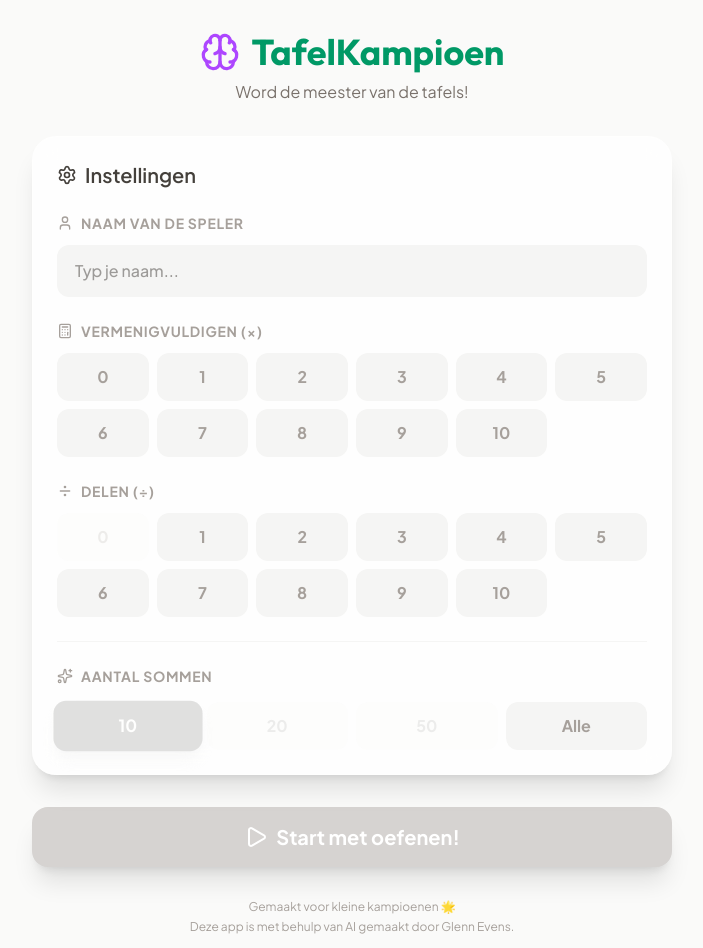
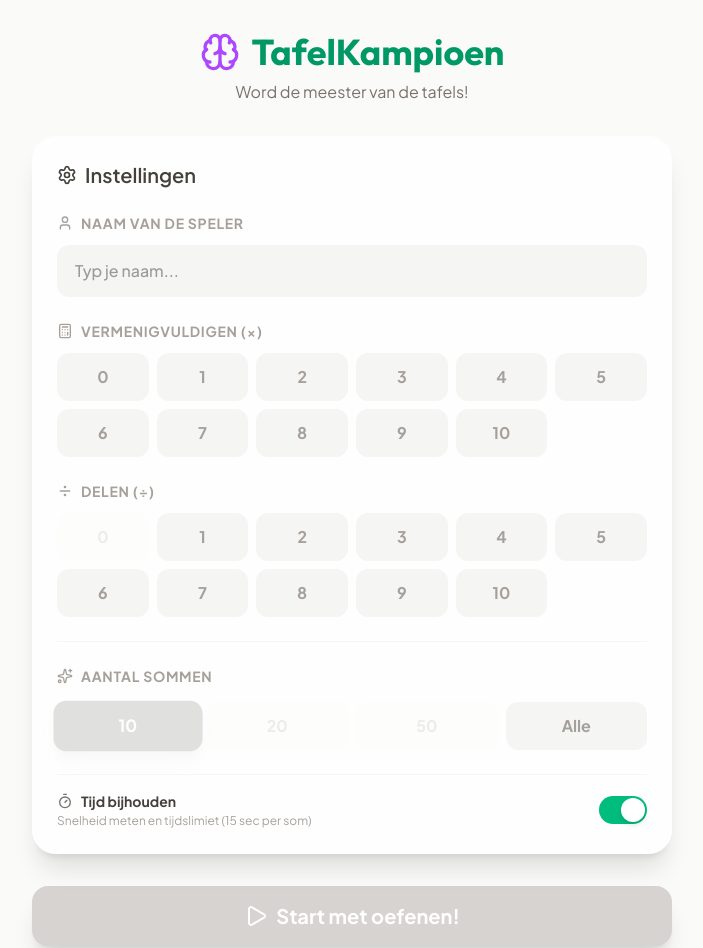
Before and after one commit to evensglenn/tafelkampioen, a React (Vite) app: page / in a window 1280 px wide. Shown: the top 948 px of the page, without its empty margins (288-991 px from the left). Built offline with nearby package versions, Linux system fonts and the light colour scheme.

Commit message:
feat: add optional time tracking to sessions
Introduce `trackTime` setting to toggle time-based performance metrics. Updated types and session logic to conditionally track duration and average time per sum. Bumped version to 1.10.0.

```diff
--- a/package.json
+++ b/package.json
@@ -1,7 +1,7 @@
 {
   "name": "react-example",
   "private": true,
-  "version": "1.9.2",
+  "version": "1.10.0",
   "type": "module",
   "scripts": {
     "dev": "vite --port=3000 --host=0.0.0.0",
--- a/src/App.tsx
+++ b/src/App.tsx
@@ -21,7 +21,8 @@ import {
   History,
   X,
   Info,
-  Trash2
+  Trash2,
+  Timer
 } from 'lucide-react';
 import { Exercise, Operation, UserSettings, MasteryData, SessionResult } from './types';
 
@@ -31,7 +32,15 @@ export default function App() {
   const [mode, setMode] = useState<'settings' | 'practice' | 'results'>('settings');
   const [settings, setSettings] = useState<UserSettings>(() => {
     const saved = localStorage.getItem('tafel-settings');
-    return saved ? JSON.parse(saved) : { playerName: '', multiplicationTables: [], divisionTables: [], exerciseCount: 10 };
+    const parsed = saved ? JSON.parse(saved) : {};
+    return {
+      playerName: '',
+      multiplicationTables: [],
+      divisionTables: [],
+      exerciseCount: 10,
+      trackTime: true,
+      ...parsed
+    };
   });
   const [mastery, setMastery] = useState<MasteryData>(() => {
     const saved = localStorage.getItem('tafel-mastery');
@@ -133,13 +142,14 @@ export default function App() {
     setTimeout(() => {
       if (nextStats.total >= activeTotal) {
         // Save to session history
+        const isTimeTracked = settings.trackTime !== false;
         const now = Date.now();
-        const duration = sessionStartTime ? now - sessionStartTime : 0;
-        const averageTimePerSum = duration / nextStats.total;
+        const duration = isTimeTracked && sessionStartTime ? now - sessionStartTime : undefined;
+        const averageTimePerSum = isTimeTracked && duration !== undefined ? duration / nextStats.total : undefined;
         const allCorrect = nextStats.correct === nextStats.total;
 
         let recordBeaten = false;
-        if (allCorrect) {
+        if (isTimeTracked && allCorrect && averageTimePerSum !== undefined) {
           if (!settings.personalBest || averageTimePerSum < settings.personalBest) {
             setSettings(prev => ({ ...prev, personalBest: averageTimePerSum }));
             recordBeaten = true;
@@ -155,6 +165,7 @@ export default function App() {
           timestamp: now,
           duration,
           averageTimePerSum,
+          trackTime: isTimeTracked,
           multiplicationTables: [...settings.multiplicationTables],
           divisionTables: [...settings.divisionTables],
           history: [...history, { exercise: currentExercise, correct: isCorrect }]
@@ -180,10 +191,27 @@ export default function App() {
         setCurrentExercise(null); // Clear current to trigger useEffect
         setUserAnswer('');
         setFeedback(null);
+        if (settings.trackTime !== false) {
           startTimer();
         }
+      }
     }, 500);
-  }, [currentExercise, feedback, stats, activeTotal, startTimer, stopTimer, settings.multiplicationTables, settings.playerName, history, playSuccessSound]);
+  }, [
+    currentExercise,
+    feedback,
+    stats,
+    activeTotal,
+    startTimer,
+    stopTimer,
+    settings.multiplicationTables,
+    settings.divisionTables,
+    settings.playerName,
+    settings.trackTime,
+    settings.personalBest,
+    sessionStartTime,
+    history,
+    playSuccessSound
+  ]);
 
   useEffect(() => {
     handleAnswerRef.current = handleAnswer;
@@ -312,9 +340,14 @@ export default function App() {
     setMode('practice');
     setUserAnswer('');
     setFeedback(null);
+    setIsNewRecord(false);
+    if (settings.trackTime !== false) {
       setSessionStartTime(Date.now());
-    setIsNewRecord(false);
       startTimer();
+    } else {
+      setSessionStartTime(null);
+      stopTimer();
+    }
   };
 
   const retryMistakes = () => {
@@ -336,7 +369,11 @@ export default function App() {
     setMode('practice');
     setUserAnswer('');
     setFeedback(null);
+    if (settings.trackTime !== false) {
       startTimer();
+    } else {
+      stopTimer();
+    }
   };
 
   return (
@@ -447,6 +484,11 @@ export default function App() {
                           <p className="text-amber-900 font-bold">{(settings.personalBest / 1000).toFixed(2)}s <span className="text-xs font-normal opacity-60">per som</span></p>
                         </div>
                       </div>
+                      {settings.trackTime === false && (
+                        <span className="text-[10px] bg-amber-100 text-amber-800 px-2.5 py-1 rounded-lg font-semibold">
+                          Tijd uit
+                        </span>
+                      )}
                     </motion.div>
                   )}
 
@@ -475,6 +517,38 @@ export default function App() {
                         );
                       })}
                     </div>
+                  </div>
+
+                  <div className="pt-4 border-t border-stone-100 flex items-center justify-between">
+                    <div className="space-y-0.5">
+                      <div className="flex items-center gap-2">
+                        <Timer className="w-4 h-4 text-stone-500" />
+                        <span className="font-bold text-sm text-stone-700">Tijd bijhouden</span>
+                      </div>
+                      <p className="text-xs text-stone-400">
+                        {settings.trackTime !== false
+                          ? 'Snelheid meten en tijdslimiet (15 sec per som)'
+                          : 'Rustig oefenen zonder tijdslimiet'}
+                      </p>
+                    </div>
+                    <button
+                      type="button"
+                      role="switch"
+                      aria-checked={settings.trackTime !== false}
+                      onClick={() => setSettings(prev => ({ ...prev, trackTime: !(prev.trackTime !== false) }))}
+                      className={`
+                        relative inline-flex h-7 w-12 flex-shrink-0 cursor-pointer rounded-full border-2 border-transparent transition-colors duration-200 ease-in-out focus:outline-none
+                        ${settings.trackTime !== false ? 'bg-emerald-500' : 'bg-stone-200'}
+                      `}
+                    >
+                      <span
+                        aria-hidden="true"
+                        className={`
+                          pointer-events-none inline-block h-6 w-6 transform rounded-full bg-white shadow-md ring-0 transition duration-200 ease-in-out
+                          ${settings.trackTime !== false ? 'translate-x-5' : 'translate-x-0'}
+                        `}
+                      />
+                    </button>
                   </div>
                 </div>
               </div>
@@ -522,6 +596,12 @@ export default function App() {
                         <div className="flex items-center justify-between">
                           <span className="font-bold text-stone-700">{result.playerName}</span>
                           <div className="flex items-center gap-2">
+                            {result.trackTime !== false && result.averageTimePerSum !== undefined && (
+                              <span className="text-[11px] font-semibold text-blue-600 bg-blue-50 px-2 py-0.5 rounded-md flex items-center gap-1">
+                                <Timer className="w-3 h-3" />
+                                {(result.averageTimePerSum / 1000).toFixed(1)}s
+                              </span>
+                            )}
                             <span className="font-mono font-bold text-emerald-600">
                               {result.correct} / {result.total}
                             </span>
@@ -563,6 +643,7 @@ export default function App() {
                 </div>
 
                 {/* Timer bar */}
+                {settings.trackTime !== false && (
                   <div className="absolute top-2 left-0 w-full h-1.5 bg-stone-50 overflow-hidden">
                     <motion.div
                       className={`h-full transition-colors duration-300 ${timeLeft < 3 ? 'bg-red-500' : 'bg-orange-400'}`}
@@ -571,6 +652,7 @@ export default function App() {
                       transition={{ duration: 0.05, ease: 'linear' }}
                     />
                   </div>
+                )}
 
                 <div className="flex justify-between items-center mb-8">
                   <button
@@ -704,7 +786,7 @@ export default function App() {
                 </div>
               </div>
 
-              {stats.correct === stats.total && (
+              {stats.correct === stats.total && settings.trackTime !== false && sessionHistory[0]?.averageTimePerSum !== undefined && (
                 <motion.div
                   initial={{ scale: 0.9, opacity: 0 }}
                   animate={{ scale: 1, opacity: 1 }}
@@ -819,9 +901,15 @@ export default function App() {
                   </div>
                   <div className="bg-blue-50 p-4 rounded-2xl text-center">
                     <div className="text-xl font-bold text-blue-600">
-                      {selectedSession.averageTimePerSum ? (selectedSession.averageTimePerSum / 1000).toFixed(1) : '-'}s
+                      {selectedSession.trackTime !== false && selectedSession.averageTimePerSum !== undefined
+                        ? `${(selectedSession.averageTimePerSum / 1000).toFixed(1)}s`
+                        : '-'}
                     </div>
-                    <div className="text-[10px] text-blue-600/60 font-bold uppercase">Snelheid</div>
+                    <div className="text-[10px] text-blue-600/60 font-bold uppercase">
+                      {selectedSession.trackTime !== false && selectedSession.averageTimePerSum !== undefined
+                        ? 'Snelheid'
+                        : 'Geen tijd'}
+                    </div>
                   </div>
                 </div>
 
@@ -863,7 +951,7 @@ export default function App() {
       <footer className="mt-8 text-center text-stone-400 text-xs space-y-1">
         <p>Gemaakt voor kleine kampioenen 🌟</p>
         <p>Deze app is met behulp van AI gemaakt door Glenn Evens.</p>
-        <p className="opacity-50 pt-2">v1.9.2</p>
+        <p className="opacity-50 pt-2">v1.10.0</p>
       </footer>
     </div>
   );
--- a/src/types.ts
+++ b/src/types.ts
@@ -15,6 +15,7 @@ export interface UserSettings {
   divisionTables: number[];
   exerciseCount: 10 | 20 | 50 | 'all';
   personalBest?: number; // Lowest average time per sum in ms
+  trackTime?: boolean; // Whether to track time and enforce countdown timer
 }
 
 export interface SessionResult {
@@ -25,6 +26,7 @@ export interface SessionResult {
   timestamp: number;
   duration?: number; // Total time in ms
   averageTimePerSum?: number; // Average time in ms
+  trackTime?: boolean; // Whether time tracking was active for this session
   multiplicationTables: number[];
   divisionTables: number[];
   history: { exercise: Exercise; correct: boolean }[];
```
Lines whose indentation alone changed are shown as unchanged.
